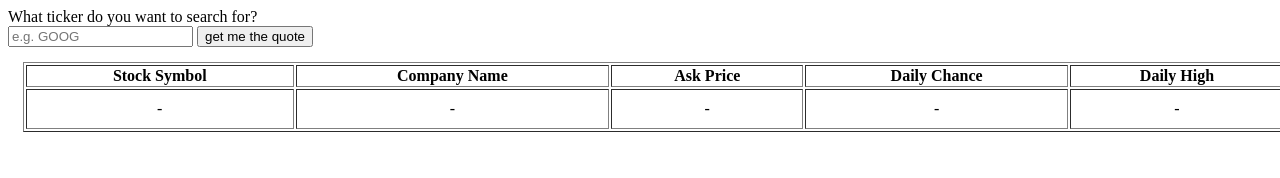
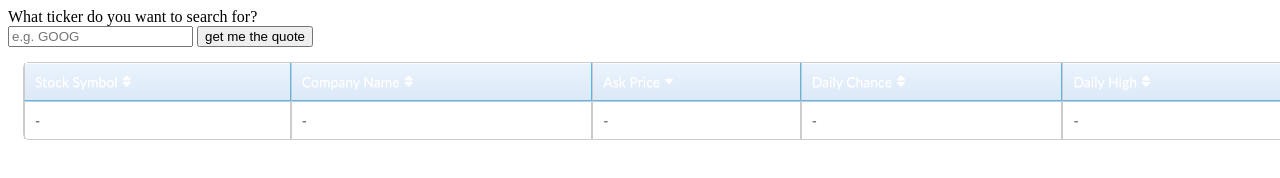
Before and after one commit to desak29/Finance-ticker, a plain HTML site: page index.html in a window 1280 px wide. Shown: the top 178 px of the page. Drawn offline with nearby package versions, Linux system fonts and the light colour scheme.

Commit message:
-working footable with sort class -added font.footable

```diff
--- a/index.html
+++ b/index.html
@@ -5,7 +5,9 @@
     <meta charset="UTF-8">
     <title>Yahoo finance ticker-API-AJAX-INTRO</title>
 
-         <link rel="stylesheet" type ="tex/css" href="footables/css/footable.core.css">
+         <link rel="stylesheet" type ="text/css" href="footables/css/footable.core.css">
+          <link rel="stylesheet" type ="text/css" href="footables/css/footable.metro.css">
+           <link rel="stylesheet" type ="text/css" href="footables/css/footable.standalone.css">
         <style type="text/css" media="screen">
 
         #header {
@@ -53,8 +55,9 @@
                 <tr>
                     <th>Stock Symbol</th>
                     <th>Company Name</th>
-                    <th>Ask Price</th>
-                    <th>Daily Chance</th>
+                    <th data-type="numeric" data-sort-initial="true">Ask Price</th>
+                    <th >Daily Chance</th>
+                    <!--data type = "phone" wont be visible on phone -->
                     <th>Daily High</th>
                 </tr>
             </thead>
@@ -72,8 +75,10 @@
 
 
     <script src="https://ajax.googleapis.com/ajax/libs/jquery/2.2.2/jquery.min.js"></script>
-    <script src="js/footable.js" type="text/javascript"></script>
-      <script src="js/scripts.js" type="text/javascript"></script>
+    <script src="footables/js/footable.js" type="text/javascript"></script>
+     <script src="footables/js/footable.sort.js" type="text/javascript"></script>
+       <script src="footables/js/footable.filter.js" type="text/javascript"></script>
+      <script src="scripts.js" type="text/javascript"></script>
 
     <!--// alert("form was submitted") va
             //  this means that the ticker such yhoo will be placed in the jquery prototype -->
--- a/scripts.js
+++ b/scripts.js
@@ -1,20 +1,24 @@
 
-        $(document).ready(function(){
-            $('#ticker-search').submit(function(event){
+$(document).ready(function() {
+
+
+
+
+        $('#ticker-search').submit(function(event) {
             //   should allow prevent default to work on firefox and chrome
-                var ticker =$('#symbol').val();
+            var ticker = $('#symbol').val();
             var url = 'http://query.yahooapis.com/v1/public/yql?q=select%20*%20from%20yahoo.finance.quotes%20where%20symbol%3D%22' + ticker + '%22&format=json&env=store%3A%2F%2Fdatatables.org%2Falltableswithkeys&callback=';
-                 $.getJSON(url,function(yahooResult){
+            $.getJSON(url, function(yahooResult) {
 
-                     var stockInfo= yahooResult.query.results.quote;
+                var stockInfo = yahooResult.query.results.quote;
                 console.log(stockInfo.Bid)
 
                 var newHTML;
-                     if(yahooResult.query.count>1){
-                         for(i=0;i<yahooResult.query.count;i++) {
+                if (yahooResult.query.count > 1) {
+                    for (i = 0; i < yahooResult.query.count; i++) {
                         newHTML += updateTable(stockInfo[i]);
                     }
-                     }else{
+                } else {
                     newHTML = updateTable(stockInfo)
                 }
                 $('#ticker-body').html(newHTML);
@@ -22,15 +26,21 @@
 
             event.preventDefault();
 
-        }) ;
+        });
 
 
-        function updateTable(thingToLoopThrough){
-             var individualStockRow ='<tr><td>' +thingToLoopThrough.Symbol+'</td>';
-                    individualStockRow  +='<td>' + thingToLoopThrough.Name +'</td>';
-                individualStockRow +='<td>' + thingToLoopThrough.Ask +'</td>';
-                   individualStockRow +='<td>' + thingToLoopThrough.Change +'</td>';
-                    individualStockRow  +='<td>' + thingToLoopThrough.DaysHigh +'</td></tr>';
+        function updateTable(thingToLoopThrough) {
+            var individualStockRow = '<tr><td>' + thingToLoopThrough.Symbol + '</td>';
+            individualStockRow += '<td>' + thingToLoopThrough.Name + '</td>';
+            individualStockRow += '<td>' + thingToLoopThrough.Ask + '</td>';
+            individualStockRow += '<td>' + thingToLoopThrough.Change + '</td>';
+            individualStockRow += '<td>' + thingToLoopThrough.DaysHigh + '</td></tr>';
             return individualStockRow;
         }
     });
+
+
+	$(function () {
+		$('.footable').footable();
+	});
+//   .footable relates to class footable of the table
```
Also changed, not shown: footables/css/fonts/footable.ttf (added), footables/css/fonts/footable.woff (added). Lines whose indentation alone changed are shown as unchanged.
